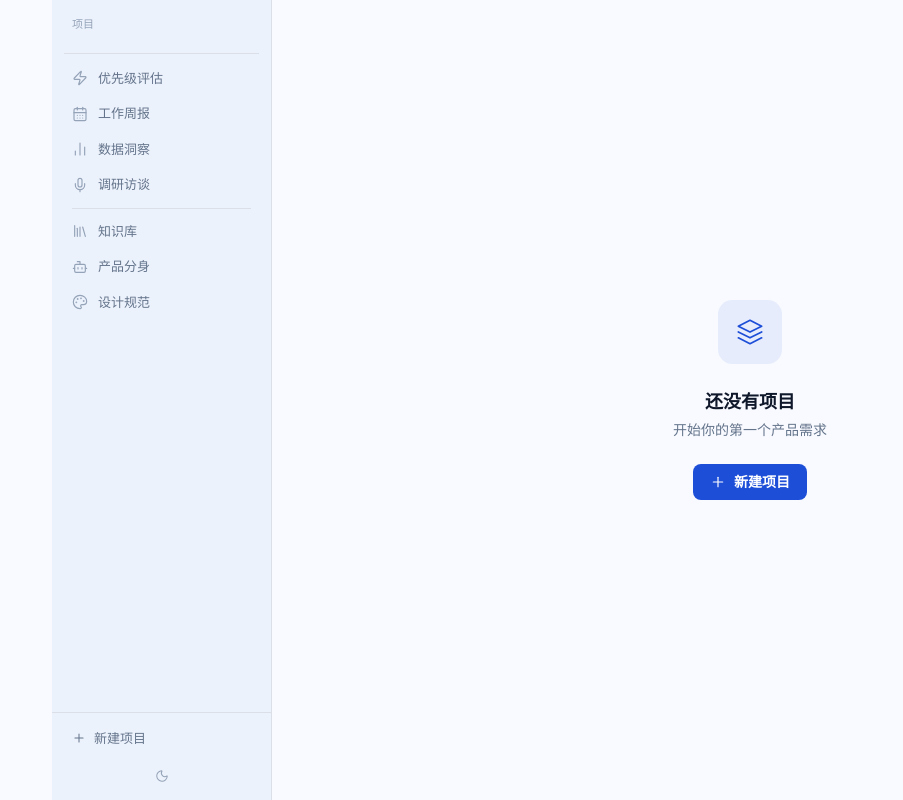
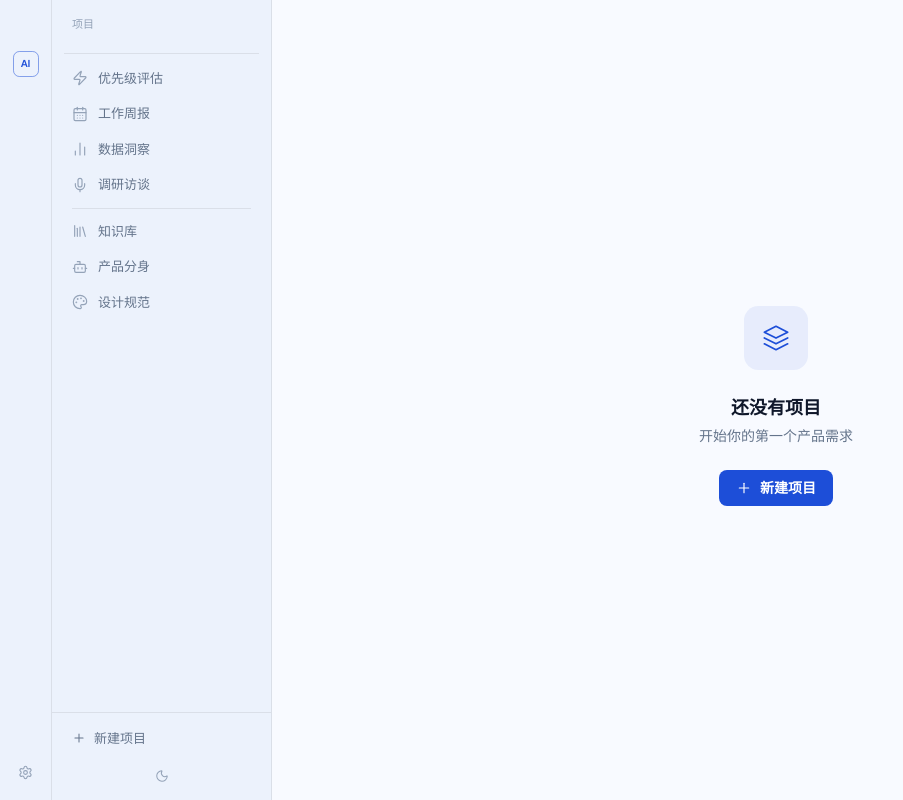
Before and after one commit to K3tty5555/AI_PM, a React (Vite) app in the folder app/: page / in a window 1280 px wide. Shown: the whole page, without its empty margins (0-903 px from the left). Built offline with nearby package versions, Linux system fonts and the light colour scheme.

Commit message:
feat: integrate ActivityBar into AppLayout, adjust margin and drag strip offsets

```diff
--- a/app/src/layouts/AppLayout.tsx
+++ b/app/src/layouts/AppLayout.tsx
@@ -1,8 +1,8 @@
 import type { CSSProperties } from "react"
 import { useState, useEffect } from "react"
 import { Outlet } from "react-router-dom"
-import { PanelLeft } from "lucide-react"
 import { SidebarShell } from "@/components/layout/SidebarShell"
+import { ActivityBar } from "@/components/layout/ActivityBar"
 
 export type Theme = "light" | "dark"
 
@@ -38,26 +38,22 @@ export function AppLayout() {
 
   return (
     <div className="app-shell flex h-screen overflow-hidden bg-[var(--background)]">
-      {/* Drag strip — covers main content top */}
+      {/* Activity bar — always visible, hosts traffic lights zone + logo + settings */}
+      <ActivityBar
+        sidebarOpen={sidebarOpen}
+        onToggleSidebar={toggleSidebar}
+      />
+
+      {/* Drag strip over main content area */}
       <div
         data-tauri-drag-region
         className="fixed top-0 right-0 h-[44px] z-10"
         style={{
-          left: sidebarOpen ? "220px" : "0",
+          left: sidebarOpen ? "272px" : "52px",
           WebkitAppRegion: "drag",
           transition: "left 250ms cubic-bezier(0.4, 0, 0.2, 1)",
         } as CSSProperties}
-      >
-        {!sidebarOpen && (
-          <button
-            onClick={toggleSidebar}
-            style={{ WebkitAppRegion: "no-drag", pointerEvents: "auto" } as CSSProperties}
-            className="absolute top-[9px] left-[80px] flex items-center justify-center size-6 rounded-md text-[var(--text-tertiary)] hover:text-[var(--text-primary)] hover:bg-[var(--hover-bg)] transition-colors duration-150"
-          >
-            <PanelLeft className="size-4" />
-          </button>
-        )}
-      </div>
+      />
 
       <SidebarShell
         open={sidebarOpen}
@@ -69,9 +65,9 @@ export function AppLayout() {
       <main
         className="min-h-0 flex-1 overflow-y-auto px-8 pb-8 relative"
         style={{
-          marginLeft: sidebarOpen ? 220 : 0,
-          paddingTop: sidebarOpen ? "32px" : "52px",
-          transition: "margin-left 250ms cubic-bezier(0.4, 0, 0.2, 1), padding-top 250ms cubic-bezier(0.4, 0, 0.2, 1)",
+          marginLeft: sidebarOpen ? 272 : 52,
+          paddingTop: "44px",
+          transition: "margin-left 250ms cubic-bezier(0.4, 0, 0.2, 1)",
         } as CSSProperties}
       >
         <Outlet />
```
